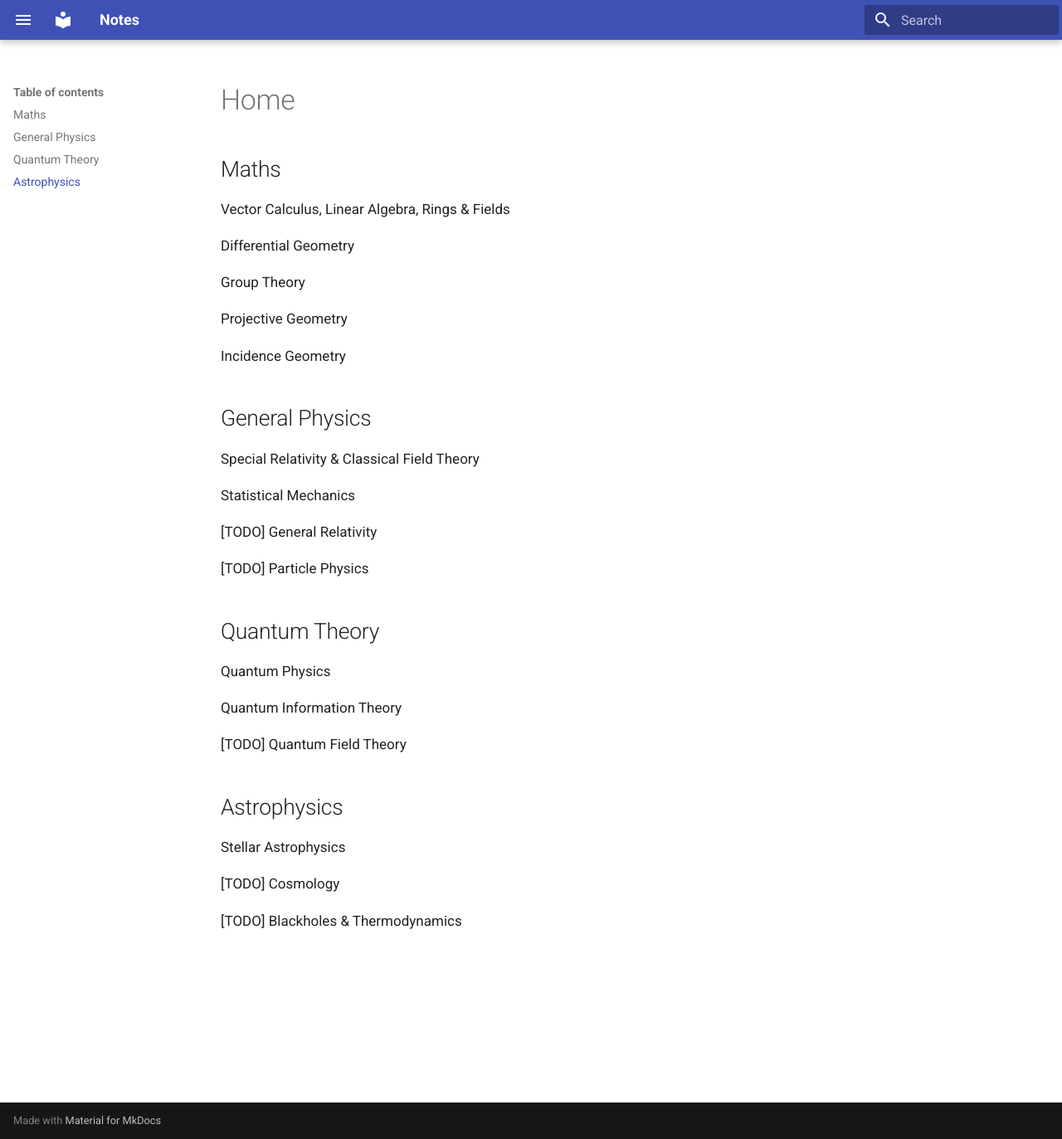
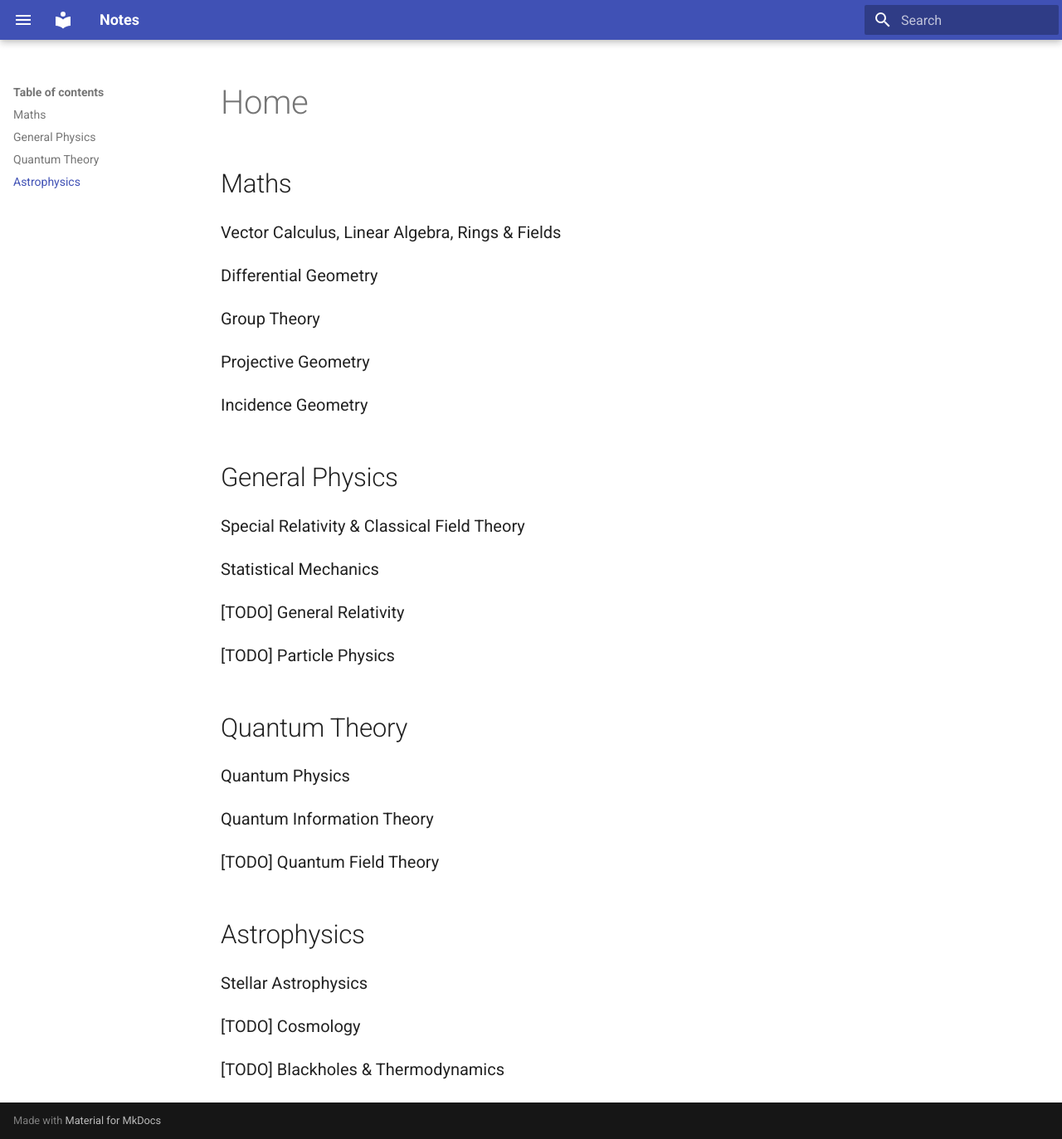
Before and after one commit to regstuff/notes, an MkDocs documentation site: the page built from docs/index.md, in a window 1280 px wide and 1373 px high. Shown: the whole window at 83% size. Built offline with MkDocs 1.6.1 and Material for MkDocs 9.7.7, drawn with Linux system fonts in a browser that asks for light colours.

Commit message:
Reading text 0.85rem -> 1rem
Co-Authored-By: Claude Opus 5.5 <noreply@anthropic.com>

```diff
--- a/docs/stylesheets/extra.css
+++ b/docs/stylesheets/extra.css
@@ -1,7 +1,7 @@
-/* Main reading text. Material's default is 0.8rem; 0.95rem was too big (2026-10-31).
-   Set it here to make it bigger or smaller: equations, code and tables follow it. */
+/* Main reading text (Material's default is 0.8rem). Set it here to make it bigger
+   or smaller: equations, code and tables follow it. */
 .md-typeset {
-  font-size: 0.85rem;
+  font-size: 1rem;
 }
 
 /* Inline and block code, relative to the text (Material's default is 0.85em) */
```
